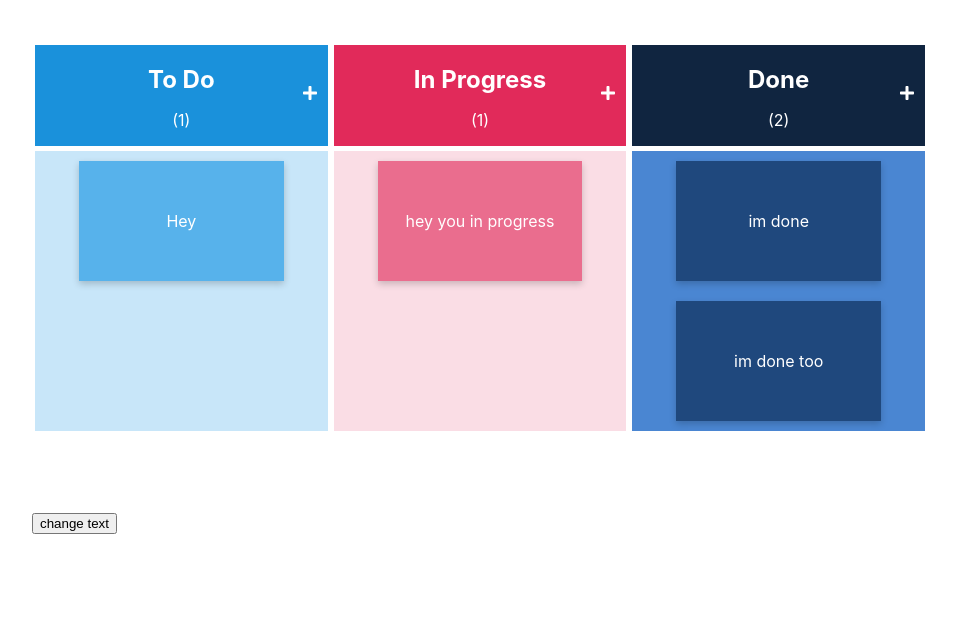
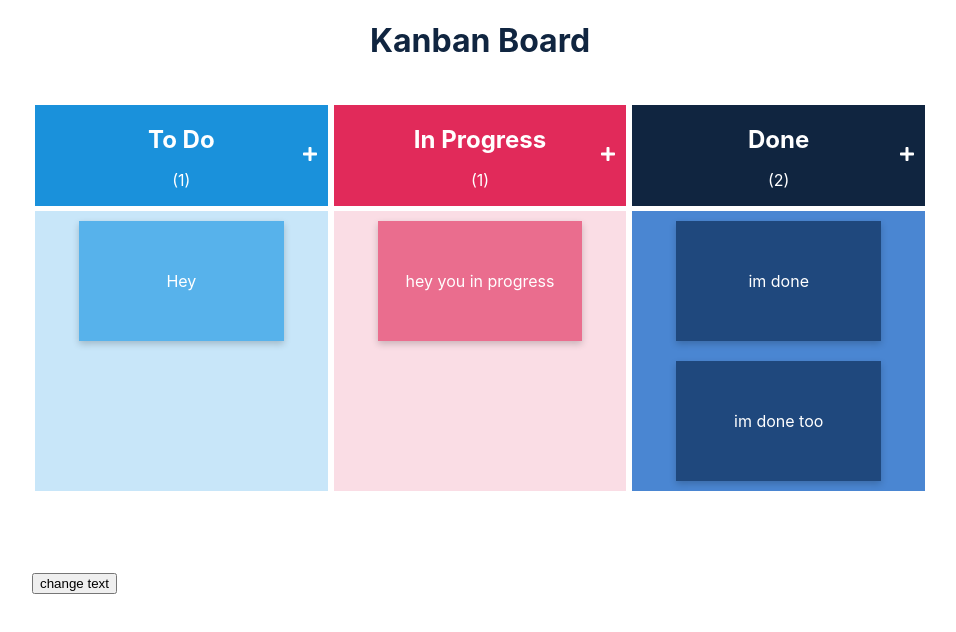
Before and after one commit to NemanjaManot/kanban-board, a React (Create React App) app: page / in a window 1280 px wide. Shown: the top 632 px of the page, without its empty margins (160-1116 px from the left). Built offline with nearby package versions, Linux system fonts and the light colour scheme.

Commit message:
added title

```diff
--- a/src/KanbanScreen/index.js
+++ b/src/KanbanScreen/index.js
@@ -20,6 +20,7 @@ const KanbanScreen = ({ testState, testAction, cards }) => {
   const doneCards = cards.filter((card) => card.type === kanbanColumns.DONE.type);
   return (
     <S.KanbanScreen>
+      <S.Title>Kanban Board</S.Title>
       <S.ColumnWrapper>
         <Column cards={todoCards} heading={kanbanColumns.TO_DO.text} color={kanbanColumns.TO_DO.color} />
         <Column
--- a/src/KanbanScreen/styles.js
+++ b/src/KanbanScreen/styles.js
@@ -3,6 +3,11 @@ import styled from 'styled-components';
 export const KanbanScreen = styled.div`
   width: 70%;
   margin: 0 auto;
+`;
+
+export const Title = styled.h1`
+  text-align: center;
+  color: #102540;
 `;
 
 export const ColumnWrapper = styled.div`
```
